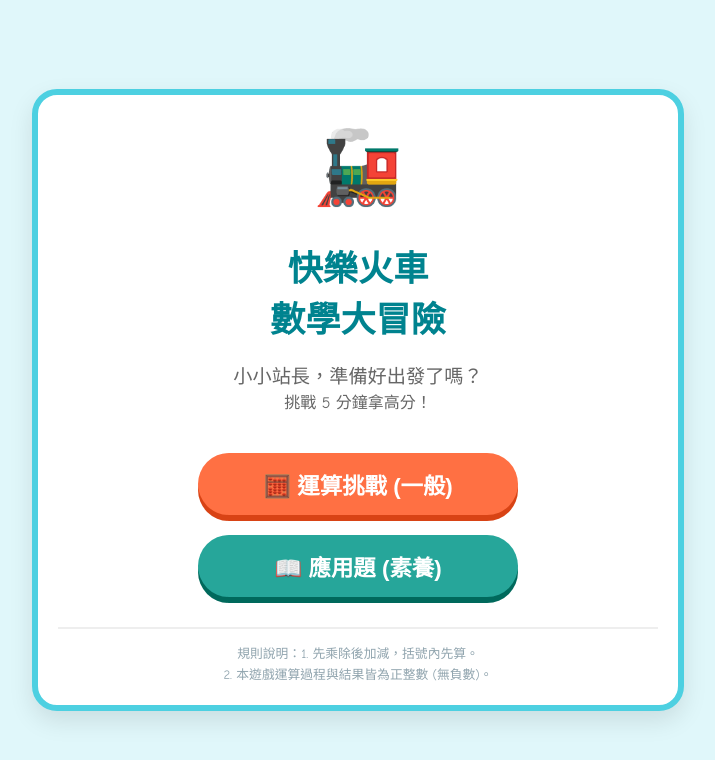
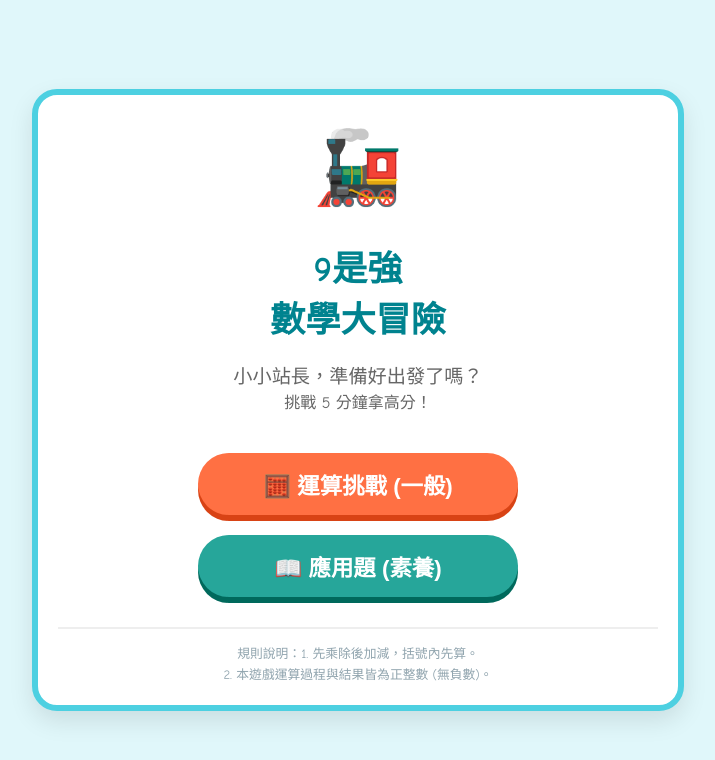
Before and after one commit to mosful/mosful.github.io, a plain HTML site: page 5mathgame.html in a window 1280 px wide. Shown: the whole page, without its empty margins (282-997 px from the left). Drawn offline with Linux system fonts and the light colour scheme.

Commit message:
modify title

```diff
--- a/5mathgame.html
+++ b/5mathgame.html
@@ -3,7 +3,7 @@
 <head>
     <meta charset="UTF-8">
     <meta name="viewport" content="width=device-width, initial-scale=1.0">
-    <title>變形金剛林立洋，快樂火車數學大冒險 (5分鐘版)</title>
+    <title>快樂火車數學大冒險 (5分鐘版)</title>
     <style>
         /* --- 1. 全域設定 --- */
         body {
@@ -189,7 +189,7 @@
         <div class="content-wrapper">
             <div id="start-screen">
                 <div class="train-icon">🚂</div>
-                <h1>快樂火車<br>數學大冒險</h1>
+                <h1> 9是強 <br>數學大冒險</h1>
                 <p style="font-size: 1.2rem; color: #666; margin-bottom: 30px;">
                     小小站長，準備好出發了嗎？<br>
                     <small>挑戰 5 分鐘拿高分！</small>
```
